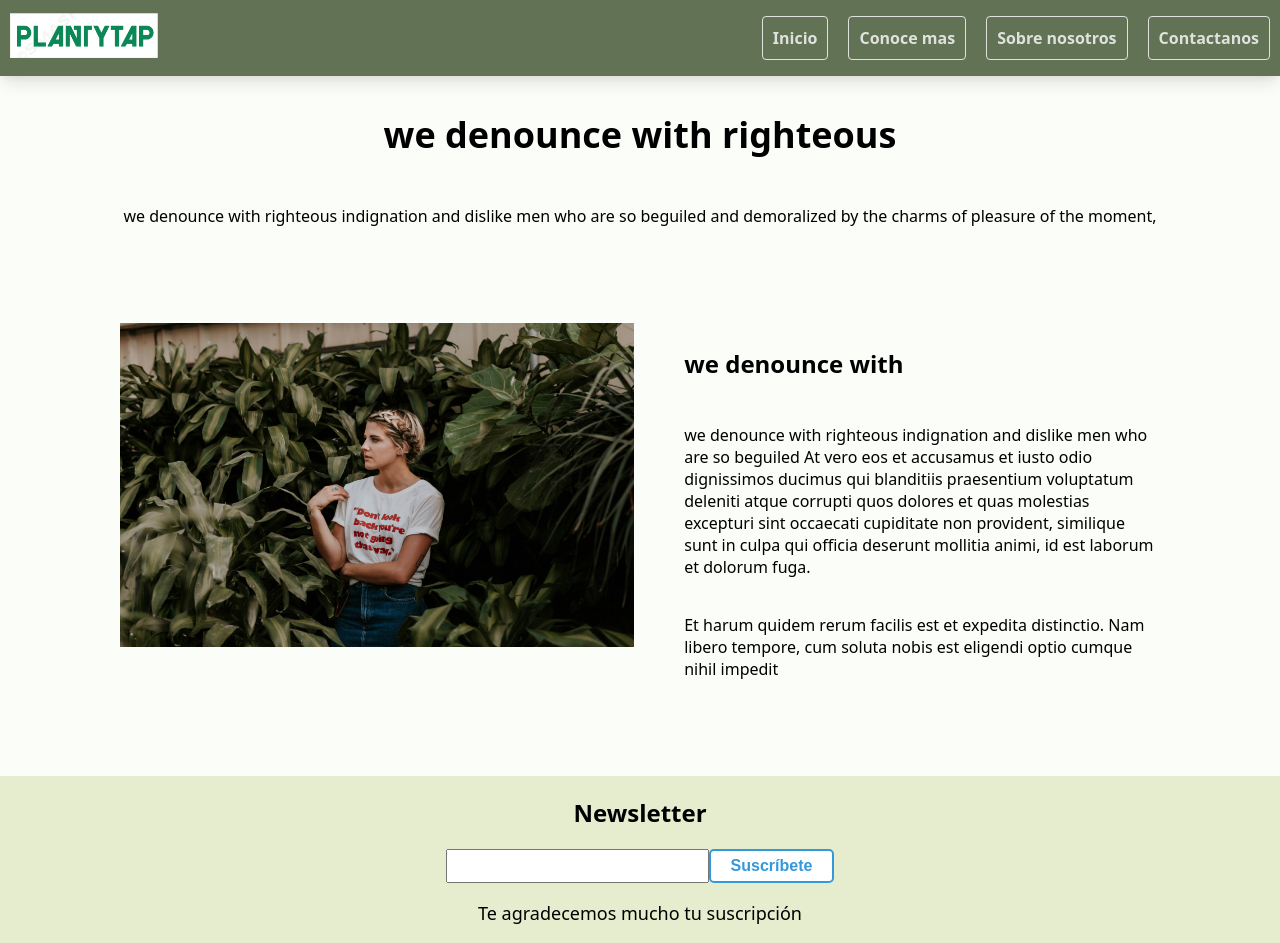
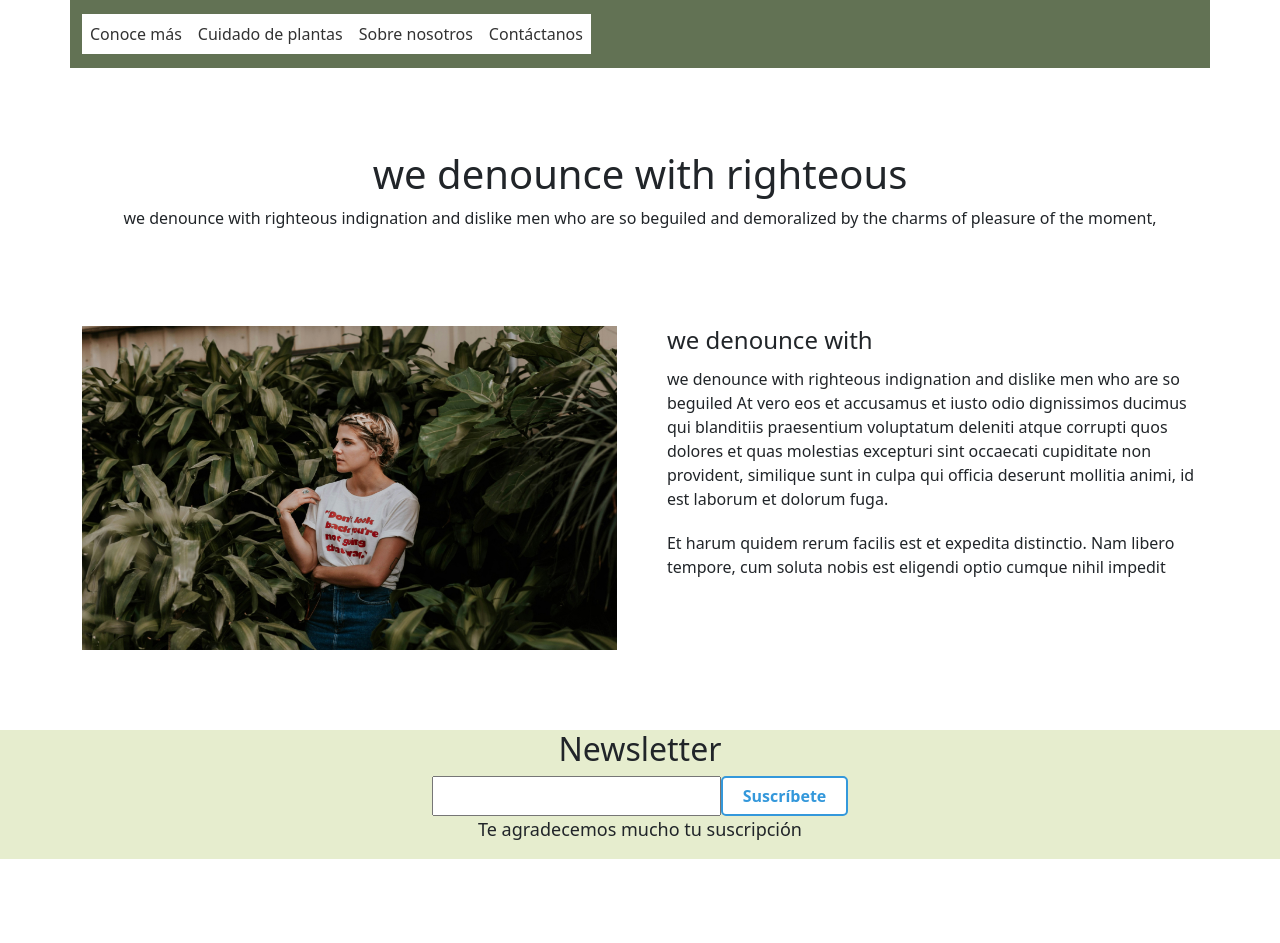
Before and after one commit to danyIndustrial/plantytap, a website: page pages/aboutUs.html in a window 1280 px wide. After the commit the page ends 859 px from the top, so only its background shows below. Drawn offline with nearby package versions, Linux system fonts and the light colour scheme.

Commit message:
togle
adding toggle

```diff
--- a/pages/aboutUs.html
+++ b/pages/aboutUs.html
@@ -5,32 +5,56 @@
     <meta name="viewport" content="width=device-width, initial-scale=1.0" />
     <link rel="stylesheet" href="../styles/styles.css" />
     <title>Sobre Nosotros</title>
+    <link
+      href="https://cdn.jsdelivr.net/npm/bootstrap@5.3.0-alpha1/dist/css/bootstrap.min.css"
+      rel="stylesheet"
+    />
   </head>
   <body>
-    <section class="nav-container">
-      <nav class="nav-green">
-        <div>
-          <img src="../assets/icono.webp" width="148px" alt="logo" />
+    <section
+      class="nav-container container nav-bar-line px-0 mt-0 bg-custom-green"
+    >
+      <nav class="navbar navbar-expand-lg navbar-light">
+        <div class="container-fluid text-white">
+          <button
+            class="navbar-toggler bg-white"
+            type="button"
+            data-bs-toggle="collapse"
+            data-bs-target="#nav2"
+            aria-controls="nav2"
+            aria-expanded="false"
+            aria-label="Toggle navigation"
+          >
+            <span class="navbar-toggler-icon"></span>
+          </button>
+          <div class="collapse navbar-collapse bg-white" id="nav2">
+            <ul class="navbar-nav text-black">
+              <li class="nav-item">
+                <a class="nav-link text-black" href="./conoce.html"
+                  >Conoce más</a
+                >
+              </li>
+              <li class="nav-item">
+                <a class="nav-link text-black" href="./care.html"
+                  >Cuidado de plantas</a
+                >
+              </li>
+              <li class="nav-item">
+                <a class="nav-link text-black" href="./aboutUs.html"
+                  >Sobre nosotros</a
+                >
+              </li>
+              <li class="nav-item">
+                <a class="nav-link text-black" href="./contact.html"
+                  >Contáctanos</a
+                >
+              </li>
+            </ul>
+          </div>
         </div>
-        <ul class="nav-item">
-          <li class="nav-link">
-            <a class="nav-link-action" href="../index.html">Inicio</a>
-          </li>
-          <li class="nav-link">
-            <a class="nav-link-action" href="../pages/conoce.html"
-              >Conoce mas</a
-            >
-          </li>
-          <li class="nav-link">
-            <a class="nav-link-action" href="./aboutUs.html">Sobre nosotros</a>
-          </li>
-          <li class="nav-link">
-            <a class="nav-link-action" href="./contact.html">Contactanos</a>
-          </li>
-        </ul>
       </nav>
     </section>
-    <section class="title">
+    <section class="title margin-big">
       <h1>we denounce with righteous</h1>
       <p>
         we denounce with righteous indignation and dislike men who are so
--- a/styles/styles.css
+++ b/styles/styles.css
@@ -24,6 +24,11 @@ body {
   padding: 0px 10px;
   align-items: center;
 }
+
+.bg-custom-green {
+  background-color: #627254 !important;
+}
+
 .nav-green {
   display: flex;
   background-color: #627254;
@@ -97,6 +102,15 @@ body {
 }
 
 /* -------------------- */
+
+.nav-bar-line {
+  padding: 10px !important;
+  border-radius: 0% !important;
+}
+
+.margin-big {
+  margin-top: 150px !important;
+}
 
 img {
   max-width: 100%;
```
Also changed, not shown: pages/index.html (+2 -3 lines).
